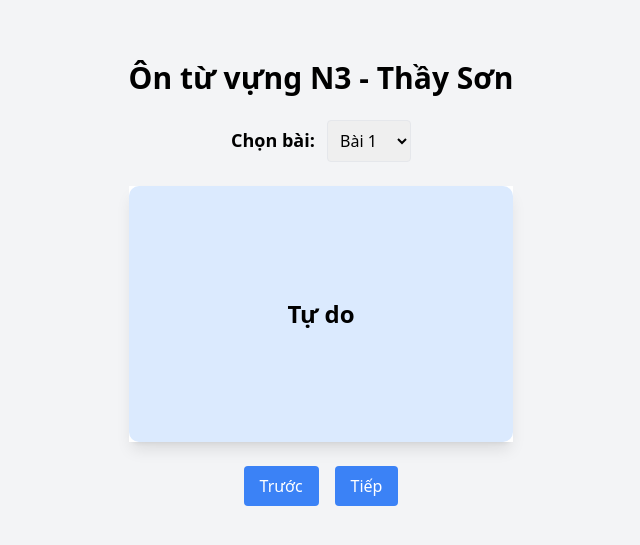
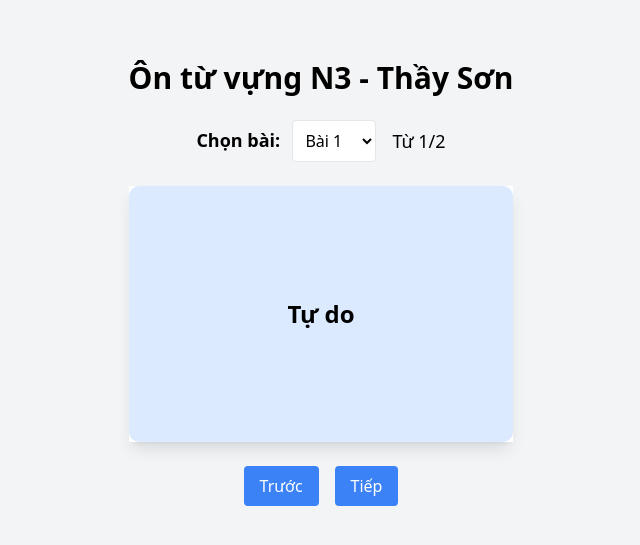
Before and after one commit to sonkurro/H-n-t-N3, a plain HTML site: page index.html in a window 1280 px wide. Shown: the part 117-662 px from the top of the page, without its empty margins (319-959 px from the left). Drawn offline with nearby package versions, Linux system fonts and the light colour scheme.

Commit message:
index.html

```diff
--- a/index.html
+++ b/index.html
@@ -10,11 +10,14 @@
 <body class="bg-gray-100 min-h-screen flex flex-col items-center justify-center p-4">
     <h1 class="text-3xl font-bold mb-6">Ôn từ vựng N3 - Thầy Sơn</h1>
 
-    <div class="mb-6">
-        <label for="lesson-select" class="text-lg font-semibold mr-2">Chọn bài:</label>
-        <select id="lesson-select" onchange="goToLesson()" class="p-2 border rounded">
-            <!-- Options will be populated by JavaScript -->
-        </select>
+    <div class="mb-6 flex items-center space-x-4">
+        <div>
+            <label for="lesson-select" class="text-lg font-semibold mr-2">Chọn bài:</label>
+            <select id="lesson-select" onchange="goToLesson()" class="p-2 border rounded bg-white">
+                <!-- Options will be populated by JavaScript -->
+            </select>
+        </div>
+        <div id="card-counter" class="text-lg font-medium"></div>
     </div>
 
     <div id="flashcard" class="card w-96 h-64 bg-white shadow-lg cursor-pointer" onclick="flipCard()">
@@ -23,7 +26,7 @@
                 <span id="front-text"></span>
             </div>
             <div class="card-back bg-green-100 p-6 text-lg text-left">
-                <div id="back-text">
+                podremos <div id="back-text">
                     <div class="content-row">
                         <span class="label">Hán tự:</span>
                         <span class="value" id="kanji"></span>
```
